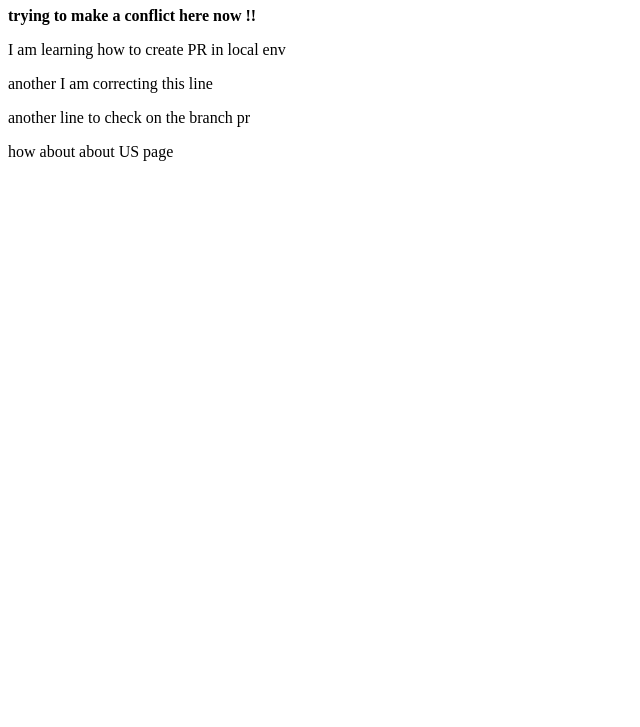
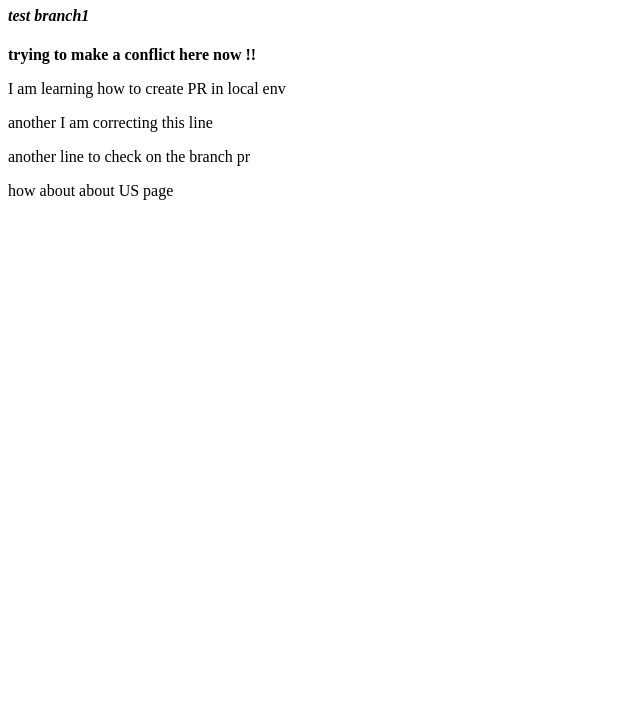
Before and after one commit to atik-fe/beta-testing, a plain HTML site: page about.html in a window 1280 px wide. Shown: the part 73-800 px from the top of the page, without its empty margins (0-640 px from the left). Drawn offline with Linux system fonts and the light colour scheme.

Commit message:
comment added

```diff
--- a/about.html
+++ b/about.html
@@ -8,6 +8,7 @@
 </head>
 <body>
     <h1>About US Page</h1>
+    <h4><i>test branch1</i></h4>
     <b>trying to make a conflict here now !!</b>
     <p>I am learning how to create PR in local env</p>
     <p>another I am correcting this line</p>
```
